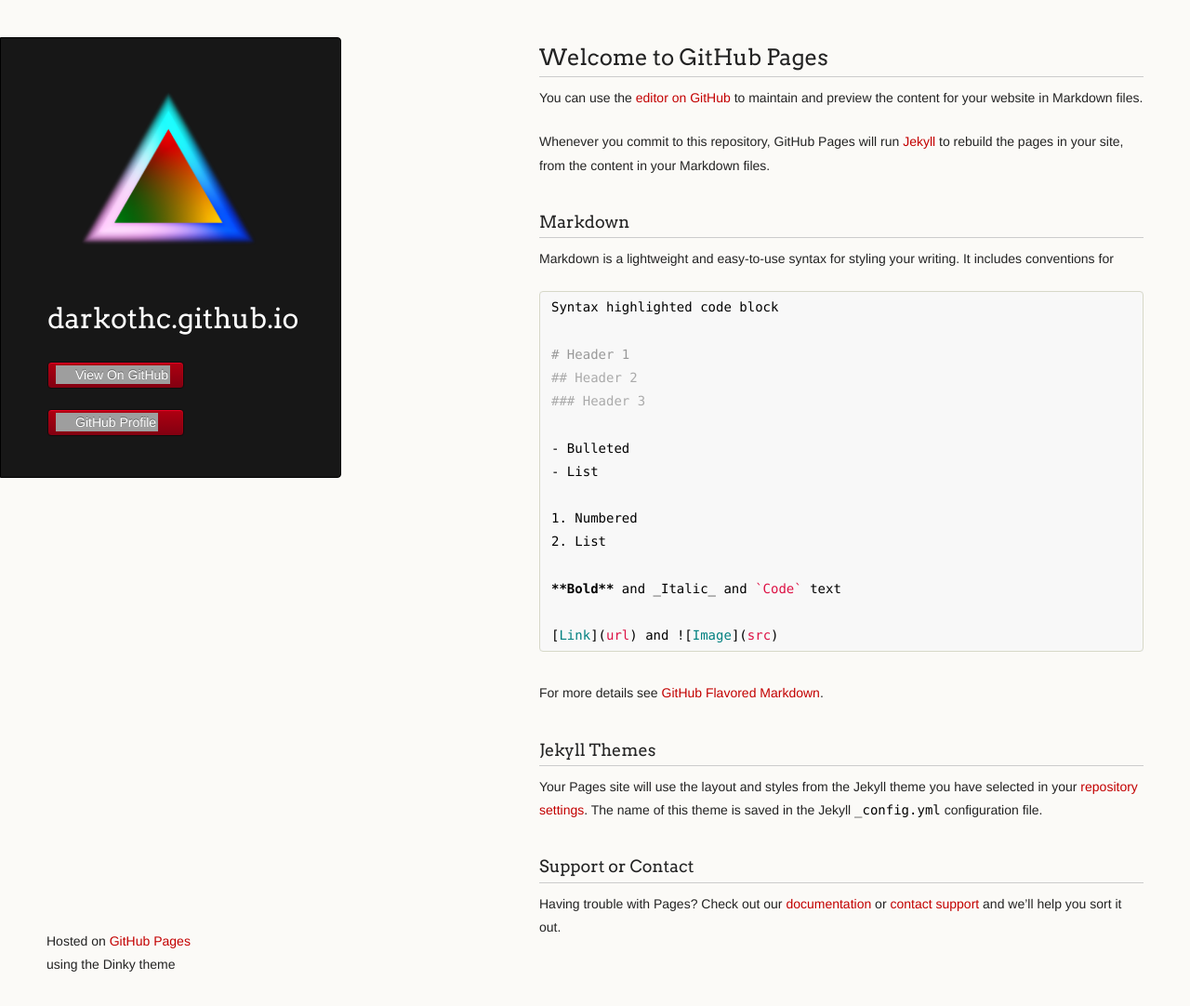
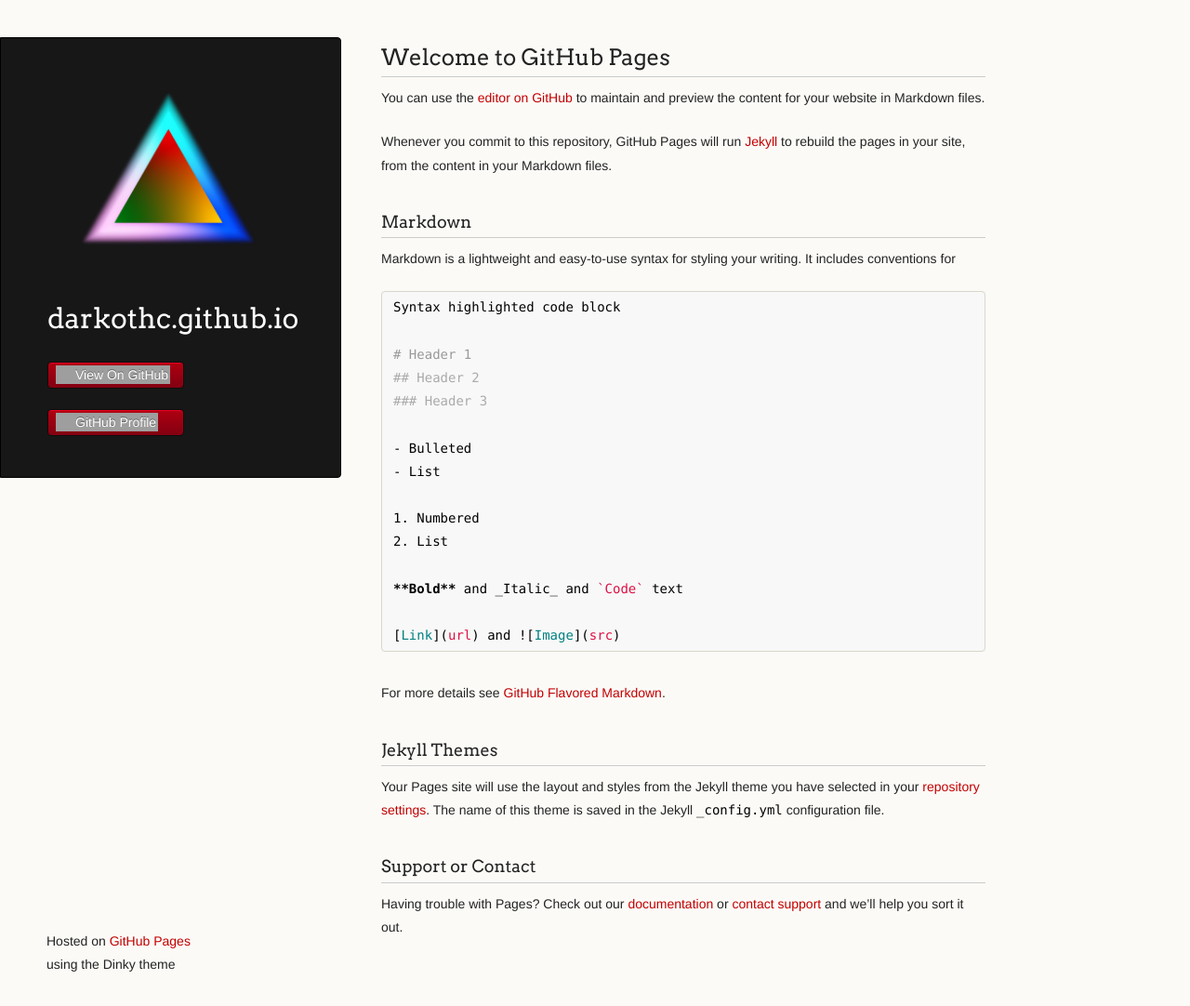
Before and after one commit to darkothc/darkothc.github.io, a Jekyll site: the page built from README.md, in a window 1280 px wide and 1082 px high. Shown: the whole window at 93% size. Built offline with Jekyll 4.4.1, drawn with Linux system fonts in a browser that asks for light colours; our own code applies the rules of GitHub Pages for plain Markdown files; a script that is not in the unit is left out; the repository's description, which GitHub fills in, is left out; grey boxes are pictures that could not be loaded.

Commit message:
Update default.html

```diff
--- a/_layouts/default.html
+++ b/_layouts/default.html
@@ -14,7 +14,7 @@
     <![endif]-->
   </head>
   <body>
-    <div class="inline">
+    <div class="wrapper">
       <header>
         <div align="left" style="position:static; height: 100%; width: 100%; top:0;left 0;">
         <img src="images/logo_alpha1.png"  style="border-style: none; width: 100%; max-width: 300px;">
```
